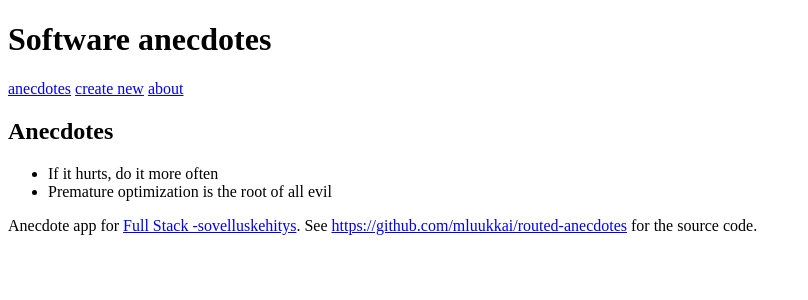
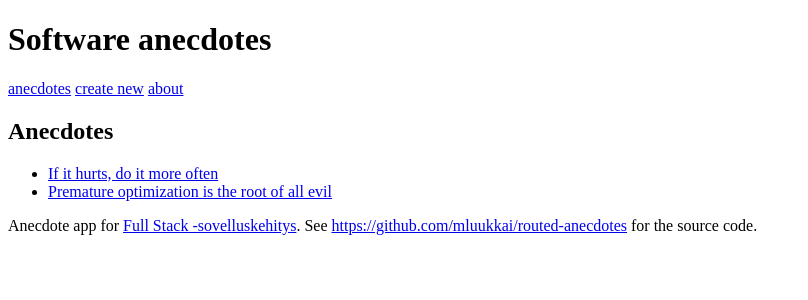
Before and after one commit to filaakst1/Full-stack-open-2018-part, a React (Create React App) app in the folder routed-anecdotes/: page / in a window 1280 px wide. Shown: the top 300 px of the page, without its empty margins (0-808 px from the left). Built offline with nearby package versions, Linux system fonts and the light colour scheme.

Commit message:
Implemented view for single anecdote

```diff
--- a/routed-anecdotes/src/App.js
+++ b/routed-anecdotes/src/App.js
@@ -13,11 +13,10 @@ const AnecdoteList = ({ anecdotes }) => (
   <div>
     <h2>Anecdotes</h2>
     <ul>
-      {anecdotes.map(anecdote => <li key={anecdote.id} >{anecdote.content}</li>)}
+      {anecdotes.map(anecdote => <li key={anecdote.id} ><Link to={`/anecdotes/${anecdote.id}`}>{anecdote.content}</Link></li>)}
     </ul>
   </div>
 )
-
 const About = () => (
   <div>
     <h2>About anecdote app</h2>
@@ -31,6 +30,14 @@ const About = () => (
     <p>Software engineering is full of excellent anecdotes, at this app you can find the best and add more.</p>
   </div>
 )
+const Anecdote = ({anecdote}) => {
+  return(
+  <div>
+    <h2>{anecdote.content} by {anecdote.author}</h2>
+    <div>has {anecdote.votes}</div>
+    <div>for more info see <a href={anecdote.info} >{anecdote.info}</a></div>
+  </div>
+)}
 
 const Footer = () => (
   <div>
@@ -147,6 +154,9 @@ class App extends React.Component {
             </div>
             <div>
               <Route exact path="/" render={() => <AnecdoteList anecdotes={this.state.anecdotes} />} />
+              <Route exact path="/anecdotes/:id" render={({match}) =>
+                <Anecdote anecdote={this.anecdoteById(match.params.id)} />}
+              />
               <Route path="/create" render={() =>  <CreateNew addNew={this.addNew}/> }/>
               <Route path="/about" render={() => <About />} />
             </div>
```
